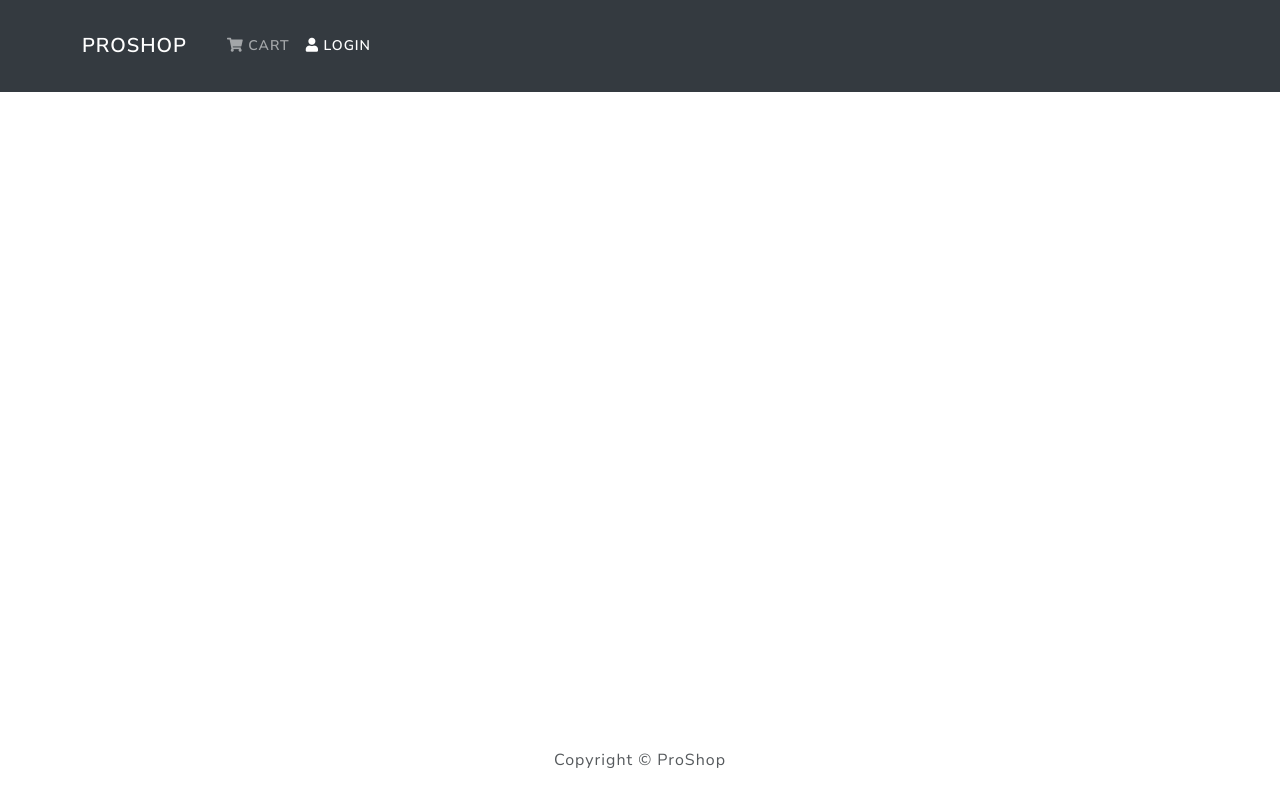
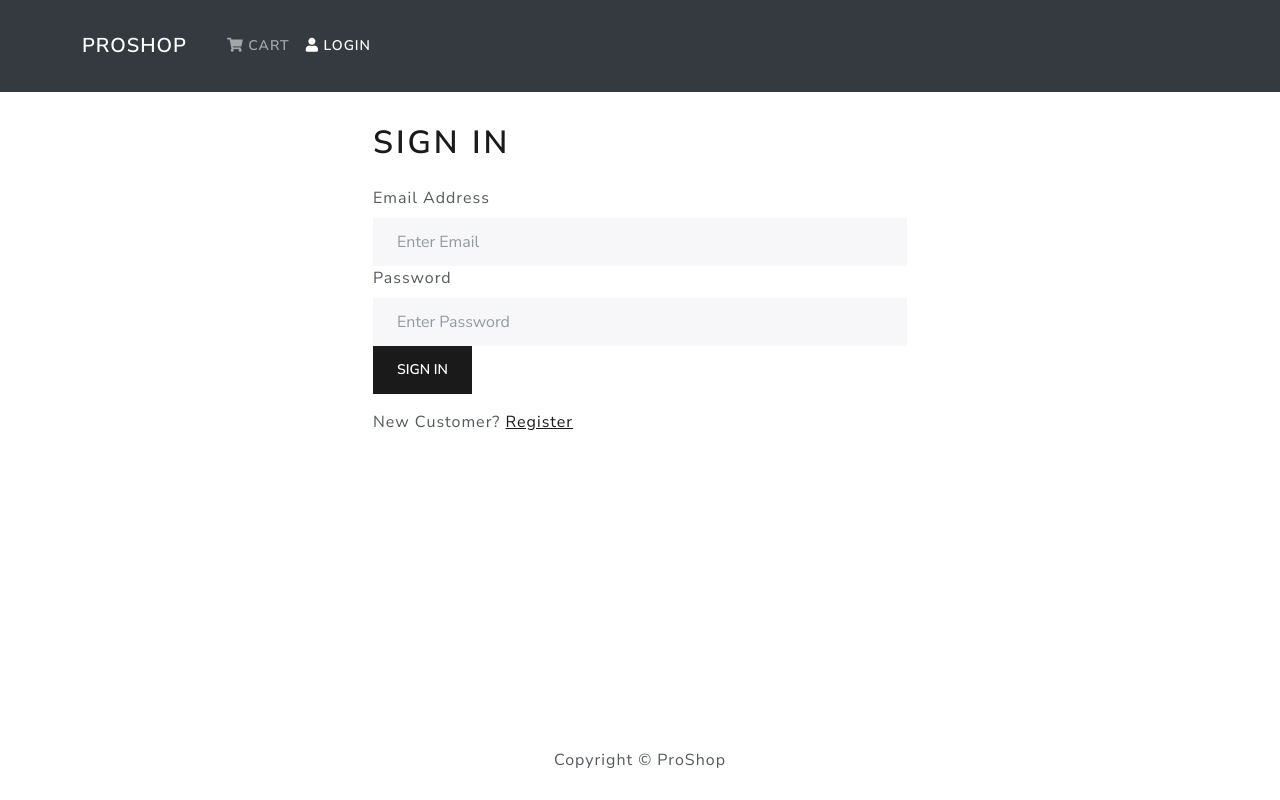
Before and after one commit to maazshafi/django_react, a React (Create React App) app in the folder frontend/: page /login in a window 1280 px wide. Built offline with nearby package versions, Linux system fonts and the light colour scheme.

Commit message:
Add login screen and functionality

```diff
--- a/frontend/src/App.js
+++ b/frontend/src/App.js
@@ -7,6 +7,7 @@
 import HomeScreen from './screens/HomeScreen';
 import ProductScreen from './screens/ProductScreen';
 import CartScreen from './screens/CartScreen';
+import LoginScreen from './screens/LoginScreen';
 
 function App() {
   return (
@@ -16,6 +17,7 @@
         <Container>
           <Routes>
             <Route path="/" element={<HomeScreen />} exact />
+            <Route path="/login" element={<LoginScreen />} />
             <Route path="/product/:id" element={<ProductScreen />} />
             <Route path="cart" element={<CartScreen />}>
               <Route path=":id" element={<CartScreen />}></Route>
--- a/frontend/src/actions/userActions.js
+++ b/frontend/src/actions/userActions.js
@@ -1,4 +1,4 @@
-import axios from 'axois';
+import axios from 'axios';
 import {
   USER_LOGIN_REQUEST,
   USER_LOGIN_SUCCESS,
--- /dev/null
+++ b/frontend/src/components/FormContainer.js
@@ -0,0 +1,16 @@
+import React, { Children } from 'react';
+import { Container, Row, Col } from 'react-bootstrap';
+
+function FormContainer({ children }) {
+  return (
+    <Container>
+      <Row className="justify-content-md-center">
+        <Col xs={12} md={6}>
+          {children}
+        </Col>
+      </Row>
+    </Container>
+  );
+}
+
+export default FormContainer;
--- /dev/null
+++ b/frontend/src/screens/LoginScreen.js
@@ -0,0 +1,78 @@
+import React, { useState, useEffect } from 'react';
+import { Link, useNavigate, useLocation } from 'react-router-dom';
+import { useDispatch, useSelector } from 'react-redux';
+import { Form, Button, Row, Col } from 'react-bootstrap';
+import Loader from '../components/Loader';
+import Message from '../components/Message';
+import FormContainer from '../components/FormContainer';
+import { login } from '../actions/userActions';
+
+function LoginScreen() {
+  const [email, setEmail] = useState('');
+  const [password, setPassword] = useState('');
+
+  const dispatch = useDispatch();
+
+  const location = useLocation();
+  const redirect = location.search ? location.search.split('=')[1] : '/';
+
+  let navigate = useNavigate();
+
+  const userLogin = useSelector((state) => state.userLogin);
+  const { error, loading, userInfo } = userLogin;
+
+  useEffect(() => {
+    if (userInfo) {
+      navigate(redirect);
+    }
+  }, [navigate, userInfo, redirect]);
+
+  const submitHandler = (e) => {
+    e.preventDefault();
+    dispatch(login(email, password));
+  };
+
+  return (
+    <FormContainer>
+      <h1>Sign In</h1>
+      {error && <Message variant="danger">{error}</Message>}
+      {loading && <Loader />}
+      <Form onSubmit={submitHandler}>
+        <Form.Group controlId="email">
+          <Form.Label>Email Address</Form.Label>
+          <Form.Control
+            type="email"
+            placeholder="Enter Email"
+            value={email}
+            onChange={(e) => setEmail(e.target.value)}
+          ></Form.Control>
+        </Form.Group>
+
+        <Form.Group controlId="password">
+          <Form.Label>Password</Form.Label>
+          <Form.Control
+            type="password"
+            placeholder="Enter Password"
+            value={password}
+            onChange={(e) => setPassword(e.target.value)}
+          ></Form.Control>
+        </Form.Group>
+
+        <Button type="submit" variant="primary">
+          Sign In
+        </Button>
+      </Form>
+
+      <Row className="py-3">
+        <Col>
+          New Customer?{' '}
+          <Link to={redirect ? `/register?redirect=${redirect}` : '/register'}>
+            Register
+          </Link>
+        </Col>
+      </Row>
+    </FormContainer>
+  );
+}
+
+export default LoginScreen;
```
